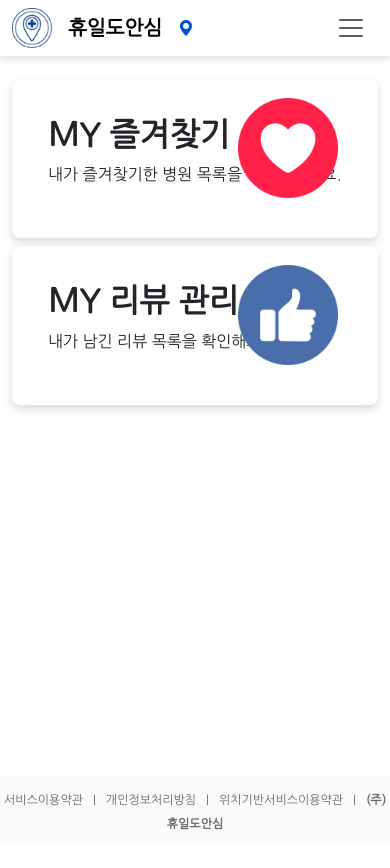
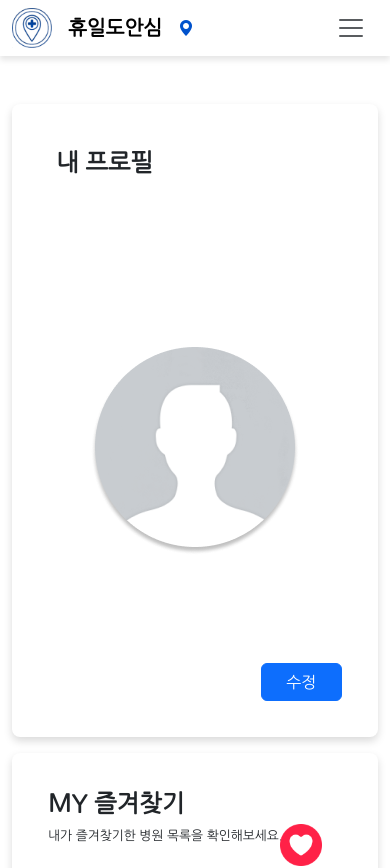
Before and after one commit to crystal-pak/Safeevenonholidays, a React (Create React App) app in the folder Safeevenonholidays-react/: page /mypage in a window 390 px wide. Shown: the top 868 px of the page. Before the commit the page ends 844 px from the top, so only its background shows below. Built offline with nearby package versions, Linux system fonts and the light colour scheme; no server answers; a web font is replaced by a local one.

Commit message:
main, mypage 디자인 수정

```diff
--- a/Safeevenonholidays-react/src/Main.js
+++ b/Safeevenonholidays-react/src/Main.js
@@ -13,7 +13,11 @@ const Main = () => {
   const [hospitals, setHospitals] = useState([]);
   const [pharmacies, setPharmacies] = useState([]);
   const [loading, setLoading] = useState(false);
+  //텍스트 자르기
   const [windowWidth, setWindowWidth] = useState(window.innerWidth);
+  const [displayHospitals, setDisplayHospitals] = useState([]);
+  const [displayPharmacies, setDisplayPharmacies] = useState([]);
+
 
   const updateCardCount = () => {
     if (window.innerWidth <= 470) {
@@ -144,35 +148,57 @@ const Main = () => {
 
   // 텍스트 자르기
   useEffect(() => {
-    function truncateText(selector, maxLength) {
-      const elements = document.querySelectorAll(selector);
-      elements.forEach((element) => {
-        // 원본 텍스트를 저장하고, 이미 저장된 데이터가 있을 경우 그것을 사용
-        const originalText = element.getAttribute("data-original-text") || element.textContent;
+    const truncateText = (text, maxLength) => {
+      if (!text) return "";
+      return text.length > maxLength ? text.slice(0, maxLength) + "..." : text;
+    };
 
-        // 텍스트를 잘랐을 때, 잘린 텍스트는 data-original-text에 저장
-        if (!element.getAttribute("data-original-text")) {
-          element.setAttribute("data-original-text", originalText);
-        }
+    const updateDisplayData = () => {
+      if (windowWidth <= 950) {
+        // 작은 화면: 텍스트를 자름
+        setDisplayHospitals(
+          hospitals.map((hospital) => ({
+            ...hospital,
+            dutyName: truncateText(hospital.dutyName, 30),
+            dutyAddr: truncateText(hospital.dutyAddr, 30),
+          }))
+        );
+        setDisplayPharmacies(
+          pharmacies.map((pharmacy) => ({
+            ...pharmacy,
+            dutyName: truncateText(pharmacy.dutyName, 30),
+            dutyAddr: truncateText(pharmacy.dutyAddr, 30),
+          }))
+        );
+      } else {
+        // 큰 화면: 원본 텍스트 표시
+        setDisplayHospitals(hospitals);
+        setDisplayPharmacies(pharmacies);
+      }
+    };
 
-        if (windowWidth <= 950) {
-          // windowWidth가 950 이하일 때만 텍스트 자르기
-          if (originalText.length > maxLength) {
-            element.textContent = originalText.slice(0, maxLength) + "...";
-          }
-        } else {
-          element.textContent = originalText; // windowWidth가 950 이상일 때 원본 텍스트로 복원
-        }
-      });
-    }
+    updateDisplayData();
+  }, [windowWidth, hospitals, pharmacies]);
 
-    truncateText(".section2-card h5", 30);
-    truncateText(".section2-card p", 35);
-  }, [windowWidth, hospitals, pharmacies]);
+  useEffect(() => {
+    const handleResize = () => {
+      setWindowWidth(window.innerWidth);
+    };
+
+    window.addEventListener("resize", handleResize);
+
+    return () => {
+      window.removeEventListener("resize", handleResize);
+    };
+  }, []);
+
 
   return (
     <>
-      <div className="">
+      <div>
+        <div className="mo-banner text-center">
+        🏥 휴일도 안심, 언제 어디서나 안전한 의료시설
+        </div>
         <section className="section">
           <div className="container mt-5">
             <Row>
@@ -222,7 +248,7 @@ const Main = () => {
                     numberOfCards={numberOfCards}
                     gutter={20}
                   >
-                    {hospitals.map((hospital, index) => (
+                    {displayHospitals.map((hospital, index) => (
                       <div key={index} className="section2-card">
                         <h5 className="fw-bold">{hospital.dutyName}</h5>
                         <p className="text-muted">{hospital.dutyAddr}</p>
@@ -245,7 +271,7 @@ const Main = () => {
                     numberOfCards={numberOfCards}
                     gutter={20}
                   >
-                    {pharmacies.map((pharmacy, index) => (
+                    {displayPharmacies.map((pharmacy, index) => (
                       <div key={index} className="section2-card">
                         <h5 className="fw-bold">{pharmacy.dutyName}</h5>
                         <p className="text-muted">{pharmacy.dutyAddr}</p>
@@ -261,8 +287,8 @@ const Main = () => {
         <section className="section">
           <div className="container mt-5 mb-5">
             <Row>
-              <Col>
-                <div role="button" onClick={handleClickInfo} className="card">
+            <Col xs={12} lg={6}>
+                <div role="button" onClick={handleClickInfo} className="card mb-3">
                   <div className="section3-card">
                     <h5 className="section3-card-title">자료실</h5>
                     <p className="section3-card-text">
@@ -274,7 +300,7 @@ const Main = () => {
                   </div>
                 </div>
               </Col>
-              <Col>
+              <Col xs={12} lg={6}>
                 <div role="button" onClick={handleClickHelp} className="card">
                   <div className="section3-card">
                     <h5 className="section3-card-title">고객지원</h5>
--- a/Safeevenonholidays-react/src/component/mypage/MyPageComponent.js
+++ b/Safeevenonholidays-react/src/component/mypage/MyPageComponent.js
@@ -26,10 +26,10 @@ const MyPageComponent = () => {
 
   return (
     <>
-      <div className="container mt-4 mb-4">
+      <div className="container mt-5 mb-5">
         <Row>
-          <Col md={6}>
-            <div className="card section1-card-left mb-md-0 mb-3">
+          <Col md={6} className="mb-3">
+            <div className="card mypage-card-left">
               <h5 className="mypage-card-title p-4">내 프로필</h5>
               <div className="card-body mypage-card-body">
                 <div>
@@ -47,8 +47,7 @@ const MyPageComponent = () => {
               </div>
             </div>
           </Col>
-
-          <Col md={6} className="d-flex flex-column">
+          <Col md={6} className="d-flex flex-column mb-3">
             <div role="button" onClick={handleClickFav} className="card mb-2 p-3 h-100">
               <div className="card-body">
                 <h5 className="mypage-card-title">MY 즐겨찾기</h5>
--- a/Safeevenonholidays-react/src/styles/common.css
+++ b/Safeevenonholidays-react/src/styles/common.css
@@ -19,13 +19,29 @@
   margin: 1rem 0;
 }
 
+.mypage-card-left {
+  height: 75vh;
+  padding: 20px;
+}
+
 .mypage-card-title {
+  font-size: 2rem;
   font-weight: bold;
-  font-size: 2rem;
+}
+
+@media (max-width: 760px) {
+  .mypage-card-title {
+    font-size: 1.5rem;
+  }
+
+  .mypage-card-text {
+    font-size: 0.8rem !important;
+  }
 }
 
 .mypage-card-text {
   font-weight: 100;
+  font-size: 1rem;
 }
 
 .mypage-card-body {
@@ -35,6 +51,24 @@
   align-items: center;
   text-align: center;
   height: 100%;
+}
+
+.card-img-bottom3 {
+  position: absolute;
+  margin: 20px;
+  bottom: 20px;
+  right: 20px;
+  width: 5vw; /* 화면 크기에 따라 크기 조정 */
+  height: 5vh;
+  height: auto; /* 비율 유지 */
+}
+
+@media (max-width: 760px) {
+  .card-img-bottom3 {
+    width: 5vh;
+    height: auto;
+    top: 35px;
+  }
 }
 
 /* My Favorites */
--- a/Safeevenonholidays-react/src/styles/layout.css
+++ b/Safeevenonholidays-react/src/styles/layout.css
@@ -50,7 +50,9 @@ main {
   padding-left: 0;
   padding-right: 0;
   margin-top: auto;
+  overflow-x: hidden;
 }
+
 .footer p {
   margin-right: 0;
   display: inline;
--- a/Safeevenonholidays-react/src/styles/main.css
+++ b/Safeevenonholidays-react/src/styles/main.css
@@ -1,4 +1,19 @@
 /* Main Section1 */
+.mo-banner {
+  background-color: #0052cc;
+  color: white;
+  padding: 1.2vh;
+  font-weight: bold;
+  text-wrap: nowrap;
+  font-size: 3vw;
+}
+
+@media (min-width: 760px) {
+  .mo-banner {
+    display: none;
+  }
+}
+
 .section1-card-left {
   height: 81vh;
   padding: 20px;
@@ -25,6 +40,8 @@
 
 .card-body {
   padding: 1.25rem;
+  position: relative;
+  z-index: 2;
 }
 
 .card-title,
@@ -59,24 +76,16 @@
   right: -100px;
   width: 100%; /* 화면 크기에 따라 크기 조정 */
   height: auto; /* 비율 유지 */
+  z-index: 1;
 }
 
 .card-img-bottom2 {
   position: absolute;
-  margin: 50px;
+  margin: 20px;
   bottom: 10px;
   right: 10px;
   width: 70px;
   height: auto;
-}
-
-.card-img-bottom3 {
-  position: absolute;
-  margin: 20px;
-  bottom: 20px;
-  right: 20px;
-  width: 100px; /* 화면 크기에 따라 크기 조정 */
-  height: auto; /* 비율 유지 */
 }
 
 @media (max-width: 460px) {
@@ -86,6 +95,7 @@
     width: 8vh;
     bottom: -20px;
     right: -30px;
+    margin: 50px;
   }
 }
 
```
Also changed, not shown: 1 other file (tests, documents, lock files or other folders).
